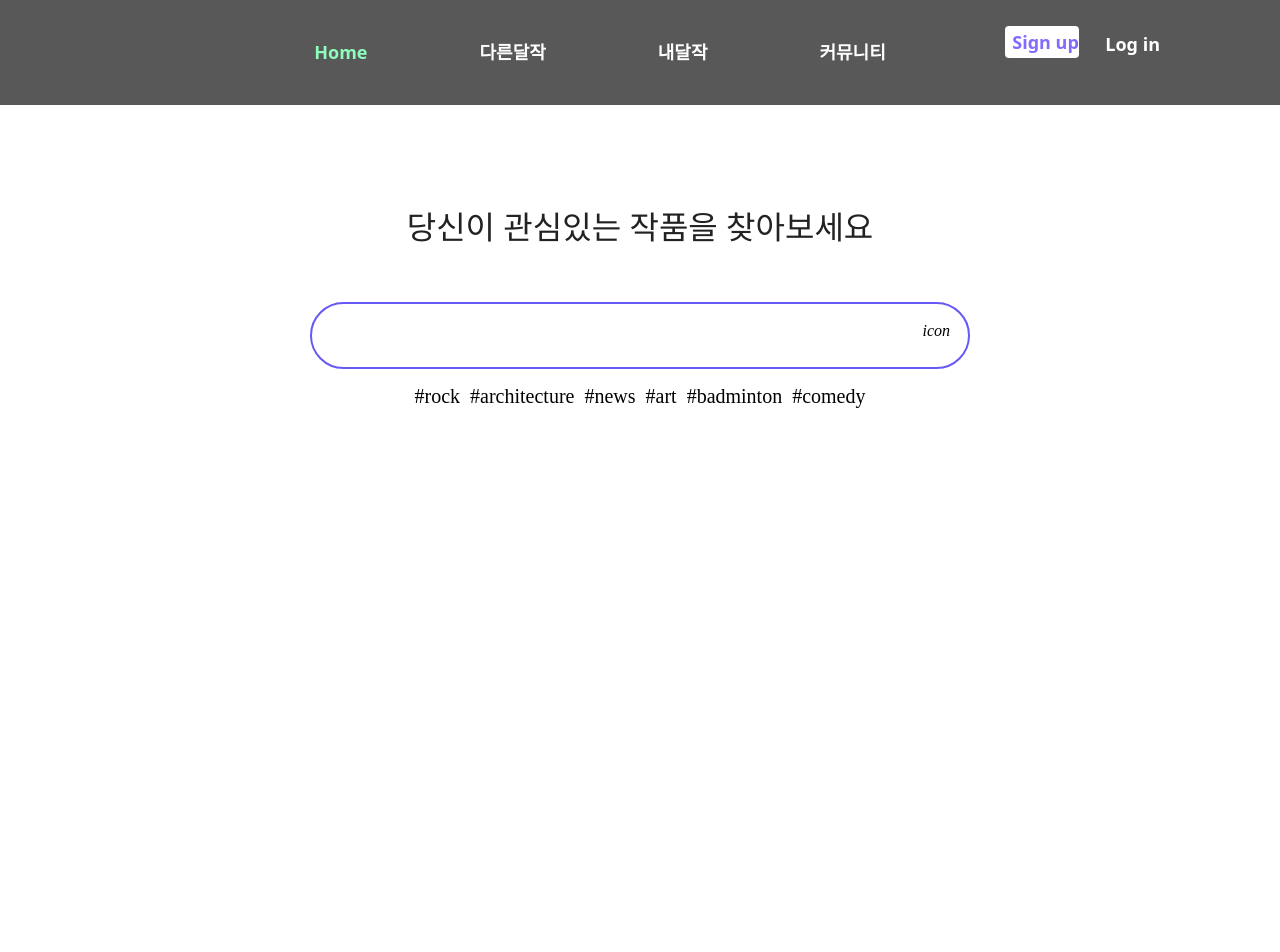
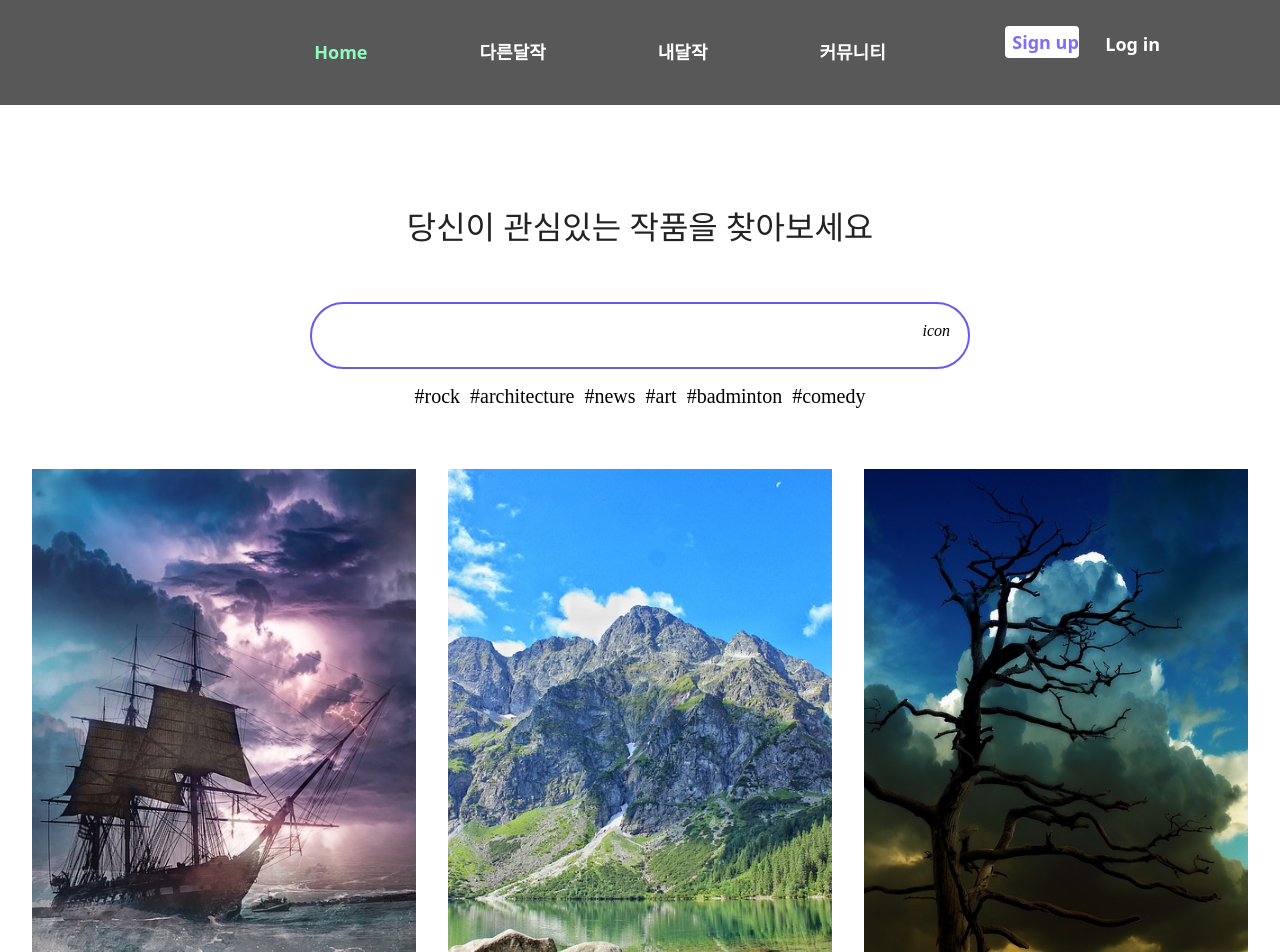
Before and after one commit to DALJAK-Project/DALJAK-FrontEnd, a React (Create React App) app: page /daljak/detail in a window 1280 px wide. Shown: the top 952 px of the page. Before the commit the page ends 800 px from the top, so only its background shows below. Built offline with nearby package versions, Linux system fonts and the light colour scheme.

Commit message:
[Feat]Detail Page img

```diff
--- a/src/Daljak/DaljakDetail.js
+++ b/src/Daljak/DaljakDetail.js
@@ -3,6 +3,15 @@ import Nav from "./Nav";
 
 import '../css/Daljak/daljak_detail.css';
 function DaljakDetail() {
+
+    const imgDetailList = [
+        "detail1.jpg","detail2.jpg","detail4.jpg","detail3.jpg","detail4.jpg","detail3.jpg","detail1.jpg","detail1.jpg","detail1.jpg","detail1.jpg","detail1.jpg",
+    ];
+    const imgDetail = imgDetailList.map((img) => (
+        <div className="item">
+        <img src={require(`../img/${img}`).default} alt="sss" />
+    </div>
+    ))
     return (
 
         <div className="Daljak-DetailPage">
@@ -25,7 +34,10 @@ function DaljakDetail() {
                         </ul>
                     </div>
                 </div>
+                <div className="detail-items-container">
+                      {imgDetail}
 
+                </div>
             </div>
         </div>
     )
--- a/src/css/Daljak/daljak_detail.css
+++ b/src/css/Daljak/daljak_detail.css
@@ -68,3 +68,20 @@
     font-size: 20px;
     padding: 0 5px;
 }
+
+
+/* img container */
+.detail-items-container {
+    margin: 100px 0;
+    width: 100%;
+    display: flex;
+    flex-wrap: wrap;
+    justify-content: space-evenly;
+}
+.detail-items-container .item  {
+    width: 30%;
+    height: fit-content;
+}
+.detail-items-container .item img {
+    width: 100%;
+}
```
